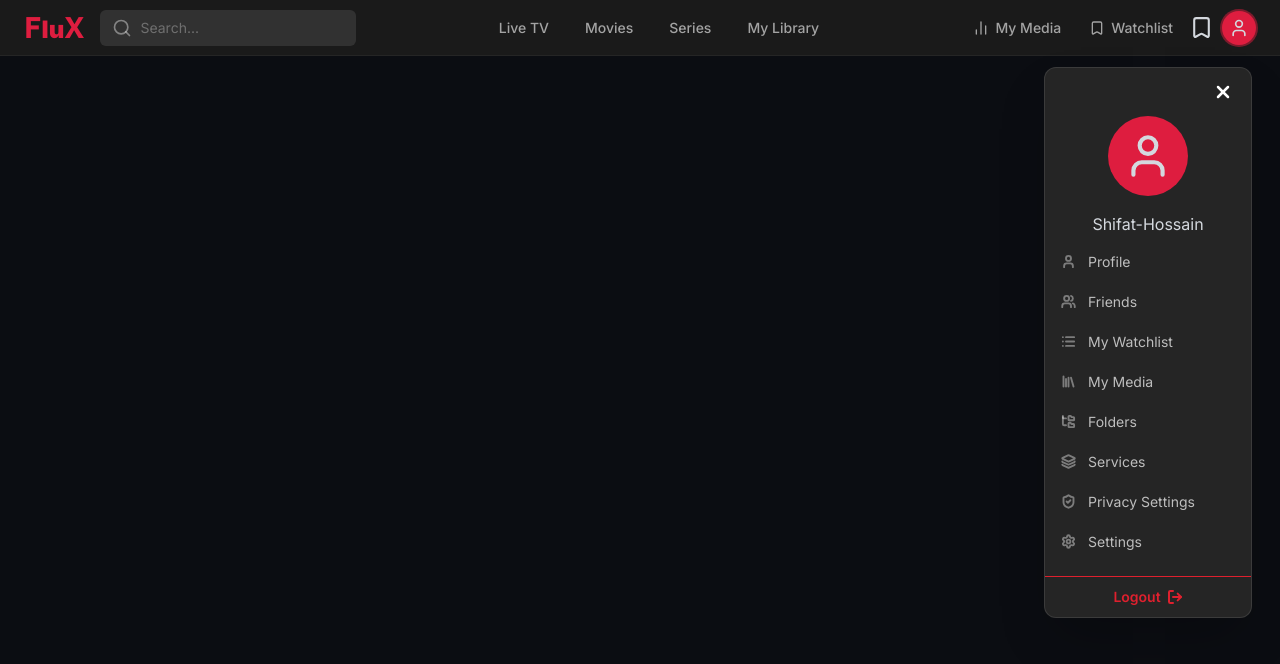
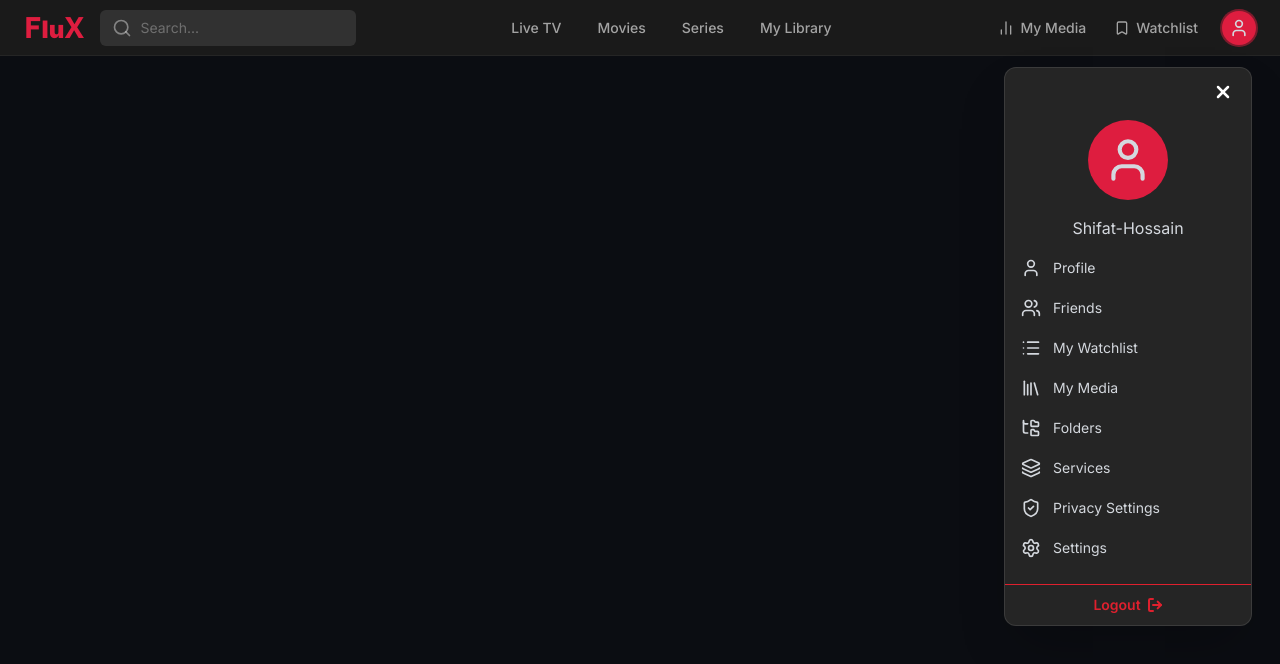
Before and after one commit to hossain-shifat/video-player, a React (Vite) app in the folder web/: page / in a window 1280 px wide. Both pictures are taken after a click on the button "Open profile menu". Shown: the top 664 px of the page. Built offline with nearby package versions, Linux system fonts and the light colour scheme.

Commit message:
Fix: Fix Errors In Navbar, Theme Context, Theme Dropdown & Routing

```diff
--- a/web/eslint.config.js
+++ b/web/eslint.config.js
@@ -13,6 +13,8 @@ export default defineConfig([
             globals: globals.browser,
             parserOptions: { ecmaFeatures: { jsx: true } },
         },
-        "react-props/types": "off"
+        rules: {
+            "react/prop-types": "off",
+        },
     },
 ]);
--- a/web/index.html
+++ b/web/index.html
@@ -4,7 +4,7 @@
         <meta charset="UTF-8" />
         <link rel="icon" type="image/svg+xml" href="/logo-cinema.svg" />
         <meta name="viewport" content="width=device-width, initial-scale=1.0" />
-        <title class="tit">Flux</title>
+        <title>Flux</title>
     </head>
     <body>
         <div id="root"></div>
--- a/web/src/Components/Navbar.jsx
+++ b/web/src/Components/Navbar.jsx
@@ -2,7 +2,6 @@ import { useState, useRef, useEffect } from "react";
 import { NavLink } from "react-router";
 import { Search, BarChart2, Bookmark, User, Users, Layers, ShieldCheck, FolderTree, Settings, List, Library, X, LogOut } from "lucide-react";
 import Logo from "./Logo";
-import ThemeDropdown from "./ThemeDropdown";
 
 const navLinks = [
     { to: "/live", label: "Live TV" },
@@ -90,30 +89,33 @@ const Navbar = () => {
                     <span>Watchlist</span>
                 </NavLink>
 
-                <NavLink to="/watchlist">
+                <div className="tooltip tooltip-bottom" data-tip="Watchlist">
+                    <NavLink to="/watchlist" aria-label="Watchlist" className="lg:hidden inline-flex items-center justify-center p-2 rounded text-white/70 hover:text-white hover:bg-white/5">
                         <Bookmark size={25} />
                     </NavLink>
+                </div>
 
                 {/* Profile button + floating menu */}
                 <div className="relative ml-1" ref={menuRef}>
+                    <div className="tooltip tooltip-bottom" data-tip="Profile">
                         <button
                             onClick={() => setProfileOpen((prev) => !prev)}
                             className="w-8.5 h-8.5 rounded-full bg-primary flex items-center justify-center hover:opacity-90 transition-opacity focus:outline-none focus:ring-2 focus:ring-primary/50 cursor-pointer"
                             aria-label="Open profile menu">
                             <User size={20} strokeWidth={2} />
                         </button>
+                    </div>
 
                     {/* Floating profile dropdown */}
                     {profileOpen && (
-                        <div className="absolute right-1 top-14 w-52 bg-[#252525] rounded-xl shadow-2xl border border-white/10 overflow-hidden space-y-2">
+                        <div className="absolute right-1 top-14 w-62 bg-[#252525] rounded-xl shadow-2xl border border-white/10 overflow-hidden space-y-2">
                             <div className="flex items-center justify-end px-4 pt-3 pb-1">
                                 {/* <span className="text-[11px] font-semibold text-white/40 uppercase tracking-widest">Manage</span> */}
-                                <button
-                                    onClick={() => setProfileOpen(false)}
-                                    className="text-white/40 hover:text-white transition-colors rounded p-0.5 hover:bg-white/10 cursor-pointer"
-                                    aria-label="Close menu">
+                                <div className="tooltip tooltip-bottom" data-tip="Close">
+                                    <button onClick={() => setProfileOpen(false)} className="text-white/40 hover:text-white transition-colors rounded p-0.5 cursor-pointer" aria-label="Close menu">
                                         <X size={20} strokeWidth={3} color="white" />
                                     </button>
+                                </div>
                             </div>
 
                             {/* Profile inside floating menu */}
@@ -127,17 +129,17 @@ const Navbar = () => {
                             </NavLink>
                             {/* profile floating navigations */}
                             <div>
-                                <ul className="py-1.5">
+                                <ul className="py-2">
                                     {profileMenuItems.map(({ icon: Icon, label, to }) => (
                                         <li key={to}>
                                             <NavLink
                                                 to={to}
                                                 onClick={() => setProfileOpen(false)}
                                                 className={({ isActive }) =>
-                                                    `flex items-center gap-3 px-4 py-2.5 text-sm transition-colors ${isActive ? "text-[#e5a00d] bg-white/5" : "text-white/70 hover:text-white hover:bg-white/5"}`
+                                                    `flex items-center gap-3 px-4 py-2.5 text-md md:text-sm transition-colors ${isActive ? "text-[#e5a00d] bg-white/5" : "text-white/70 hover:text-white hover:bg-white/5"}`
                                                 }>
-                                                <Icon size={15} strokeWidth={3} className="shrink-0 text-white/40" />
-                                                {label}
+                                                <Icon size={20} strokeWidth={2} className="shrink-0 text-base-content" />
+                                                <span className="text-base-content">{label}</span>
                                             </NavLink>
                                         </li>
                                     ))}
```
Lines whose indentation alone changed are shown as unchanged.
